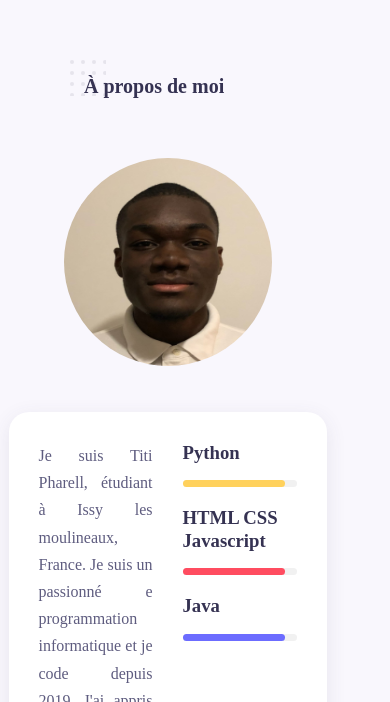
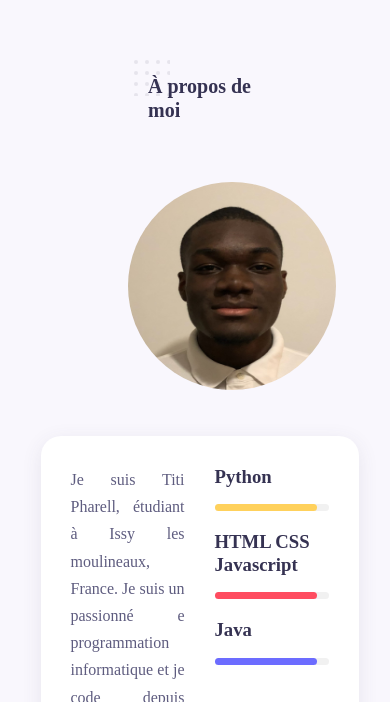
Before and after one commit to Pharell77coder/portfolio, a React (Create React App) app: page / in a window 390 px wide. Shown: the part 1202-1904 px from the top of the page. Built offline with nearby package versions, Linux system fonts and the light colour scheme.

Commit message:
Update about.css

```diff
--- a/src/components/about/about.css
+++ b/src/components/about/about.css
@@ -4,7 +4,9 @@
     justify-content: center;
     row-gap: 1.875rem;
 }
-
+.about{
+    margin-left: 4rem;
+}
 .about__container img {
     width: 13rem;
     height: 13rem;
@@ -123,10 +125,16 @@
         row-gap: .5rem;
         text-align: center;
     }
+    .about{
+        margin-left: 4rem;
+    }
 }
 
 @media (max-width: 768px) {
     .about__container {
         grid-template-columns: 350px;
     }
+    .about{
+        margin-left: 4rem;
+    }
 }
```
